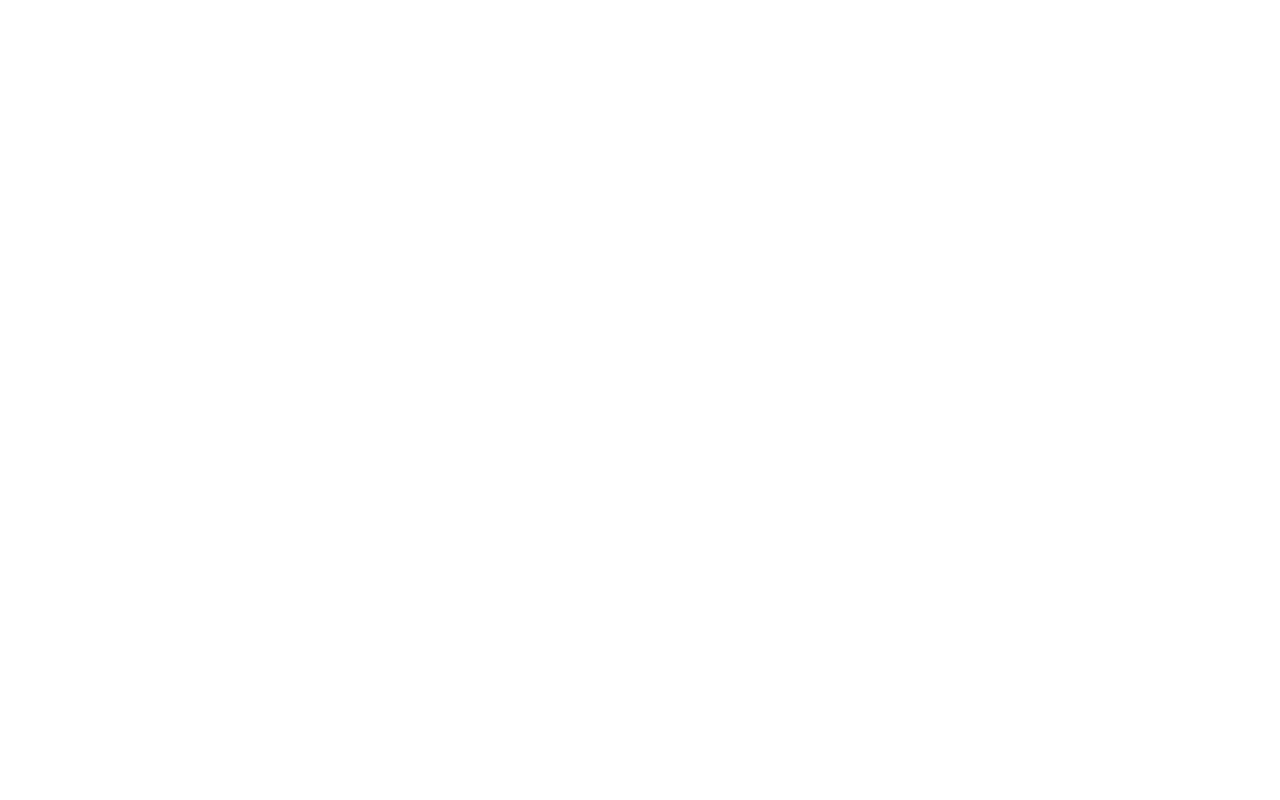
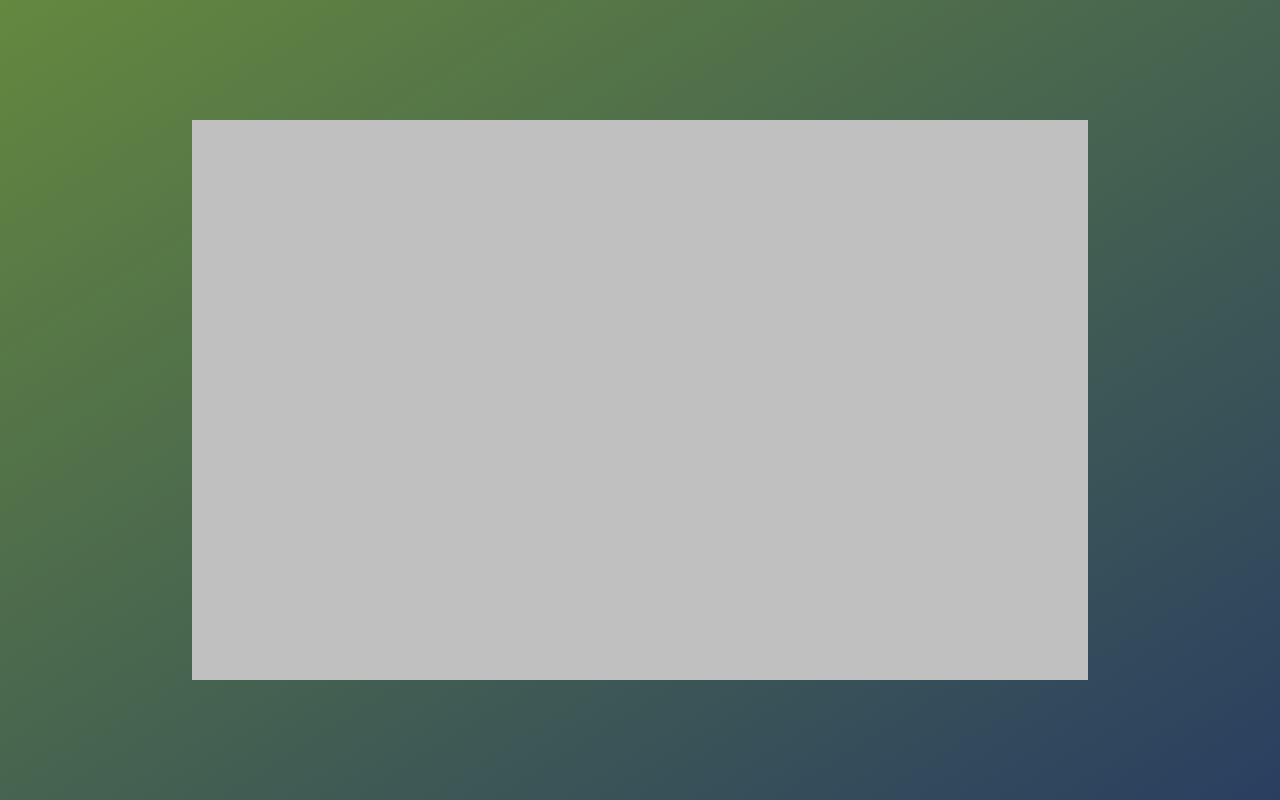
Before and after one commit to hillarioh/JS-Todo-App, a website built with webpack: page dist/index.html in a window 1280 px wide. Built offline with nearby package versions, Linux system fonts and the light colour scheme; a web font is replaced by a local one.

Commit message:
edit body background

```diff
--- a/styles/style.css
+++ b/styles/style.css
@@ -2,3 +2,20 @@
   margin: 0;
   padding: 0;
 }
+
+body {
+  background: #466368;
+  background: linear-gradient(to right bottom, #64883F, #293F61);
+  height: 100vh;
+}
+
+.todoList {
+  position: fixed;
+  top: 50%;
+  left: 50%;
+  transform: translate(-50%, -50%);
+  min-height: 70vh;
+  width: 70%;
+  max-width: 80%;
+  background: #c0c0c0;
+}
```
Also changed, not shown: dist/index.html.
